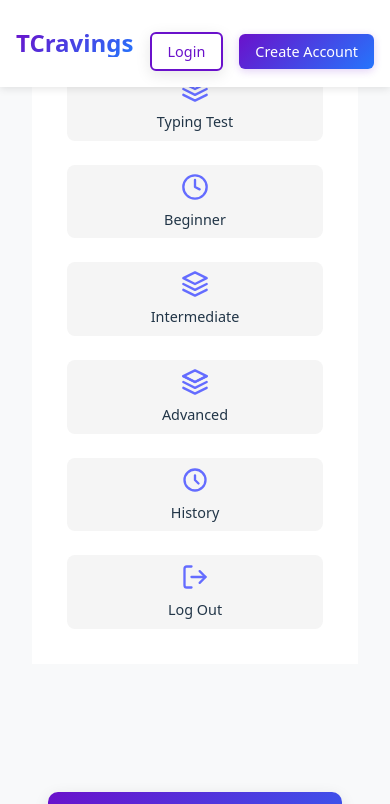
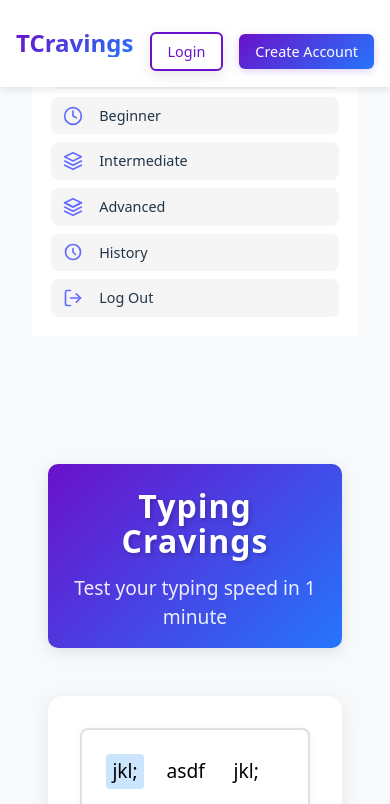
Before and after one commit to vincenttwizere/Typing-Cravings, a React (Vite) app: page / in a window 390 px wide. Shown: the top 804 px of the page. Built offline with nearby package versions, Linux system fonts and the light colour scheme.

Commit message:
transform layout to vertical block format

```diff
--- a/src/index.css
+++ b/src/index.css
@@ -111,27 +111,31 @@ button:focus-visible {
 }
 
 .dashboard-grid {
-  display: grid;
-  grid-template-columns: repeat(3, 1fr);
-  gap: 2rem;
-  padding: 1rem;
+  display: block;
   width: 100%;
+  max-width: 300px;
+  margin: 0 auto;
 }
 
 .dashboard-card {
   display: flex;
-  flex-direction: column;
+  flex-direction: row;
   align-items: center;
-  gap: 0.5rem;
+  gap: 1rem;
   cursor: pointer;
   transition: all 0.2s ease;
-  padding: 0.5rem;
+  padding: 0.75rem 1rem;
   border-radius: 8px;
   background-color: var(--bg-secondary);
+  margin-bottom: 0.5rem;
+}
+
+.dashboard-card:last-child {
+  margin-bottom: 0;
 }
 
 .dashboard-card:hover {
-  transform: translateY(-2px);
+  transform: translateX(4px);
   background-color: var(--primary-color);
 }
 
@@ -150,13 +154,18 @@ button:focus-visible {
 }
 
 .dashboard-card-icon {
-  width: 32px;
-  height: 32px;
+  width: 24px;
+  height: 24px;
   color: var(--primary-color);
-  display: flex;
-  align-items: center;
-  justify-content: center;
+  display: block;
   transition: all 0.2s ease;
+  flex-shrink: 0;
+}
+
+.dashboard-card-icon svg {
+  width: 100%;
+  height: 100%;
+  display: block;
 }
 
 .dashboard-card-title {
@@ -164,14 +173,8 @@ button:focus-visible {
   font-weight: 500;
   color: var(--text-primary);
   margin: 0;
-  text-align: center;
+  text-align: left;
   transition: color 0.2s ease;
-}
-
-@media (max-width: 1024px) {
-  .dashboard-grid {
-    grid-template-columns: repeat(2, 1fr);
-  }
 }
 
 @media (max-width: 640px) {
@@ -180,13 +183,16 @@ button:focus-visible {
   }
 
   .dashboard-grid {
-    grid-template-columns: 1fr;
-    gap: 1.5rem;
+    max-width: 100%;
+  }
+
+  .dashboard-card {
+    padding: 0.5rem 0.75rem;
   }
 
   .dashboard-card-icon {
-    width: 28px;
-    height: 28px;
+    width: 20px;
+    height: 20px;
   }
 
   .dashboard-card-title {
```
